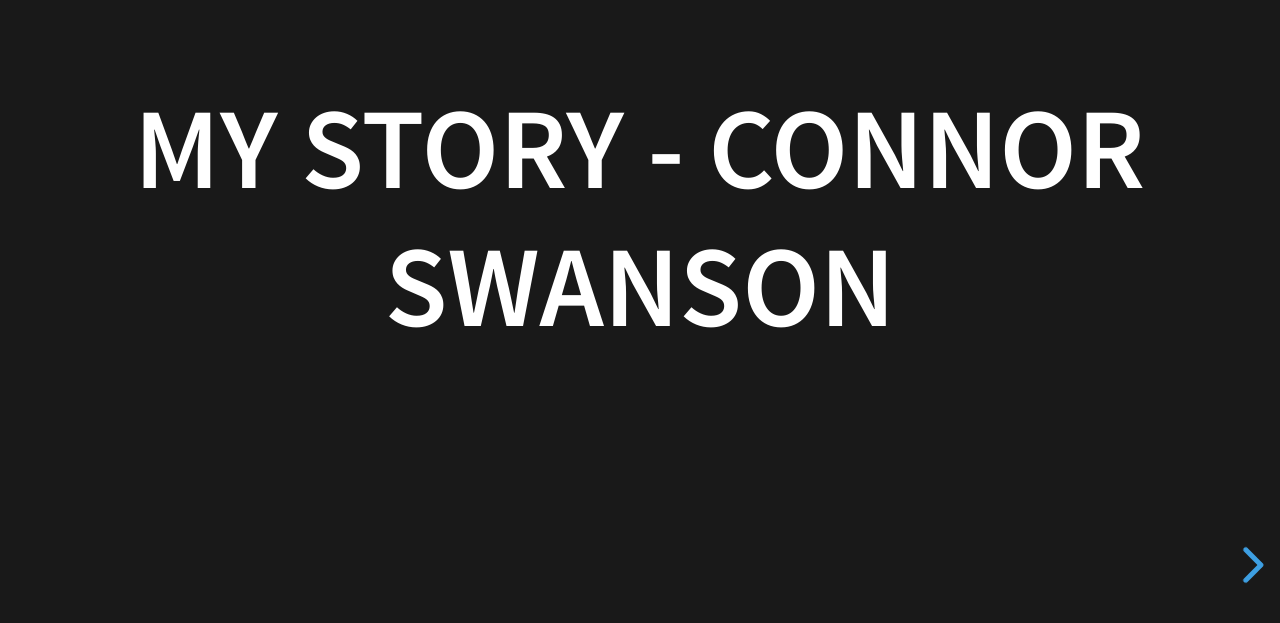
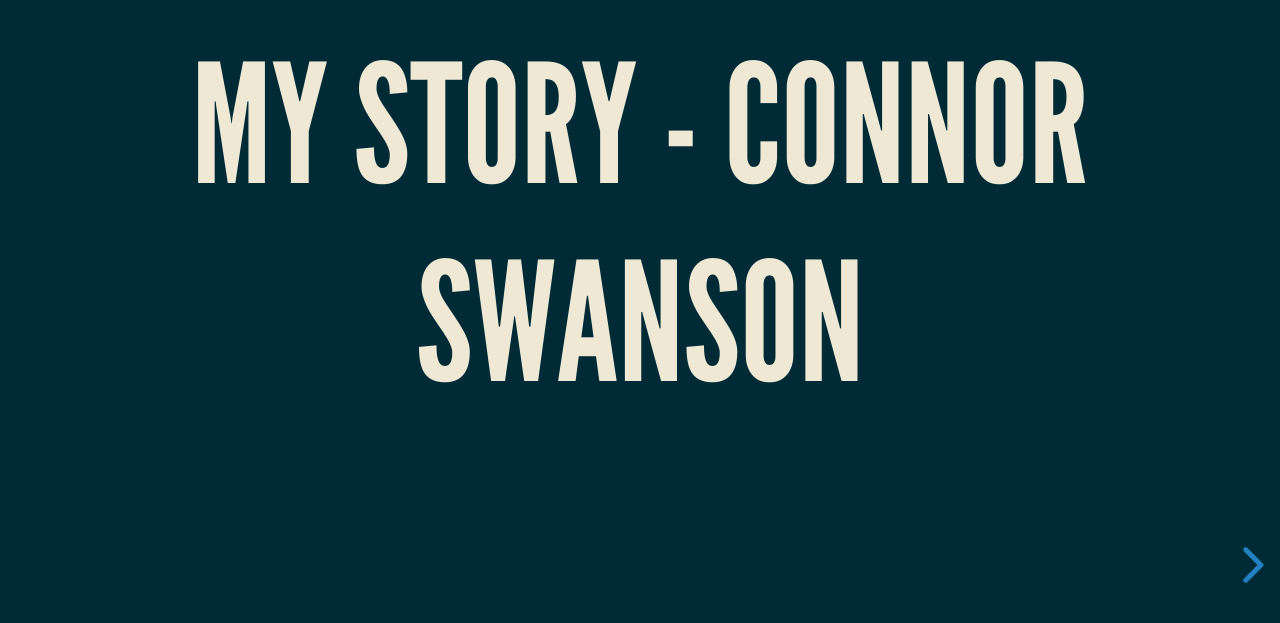
Before and after one commit to connorswanson1/bacs200-connorswanson1.github.io, a plain HTML site: page bacs200/slides.html in a window 1280 px wide. Shown: the part 173-796 px from the top of the page. Drawn offline with Linux system fonts and the light colour scheme.

Commit message:
moon theme

```diff
--- a/bacs200/slides.html
+++ b/bacs200/slides.html
@@ -9,7 +9,7 @@
 
     <link rel="stylesheet" href="../../reveal.js-master/dist/reset.css">
     <link rel="stylesheet" href="../../reveal.js-master/dist/reveal.css">
-    <link rel="stylesheet" href="../../reveal.js-master/dist/theme/black.css" id="theme">
+    <link rel="stylesheet" href="../../reveal.js-master/dist/theme/moon.css" id="theme">
 
     <!-- Theme used for syntax highlighted code -->
     <link rel="stylesheet" href="../../reveal.js-master/plugin/highlight/monokai.css" id="highlight-theme">
```
